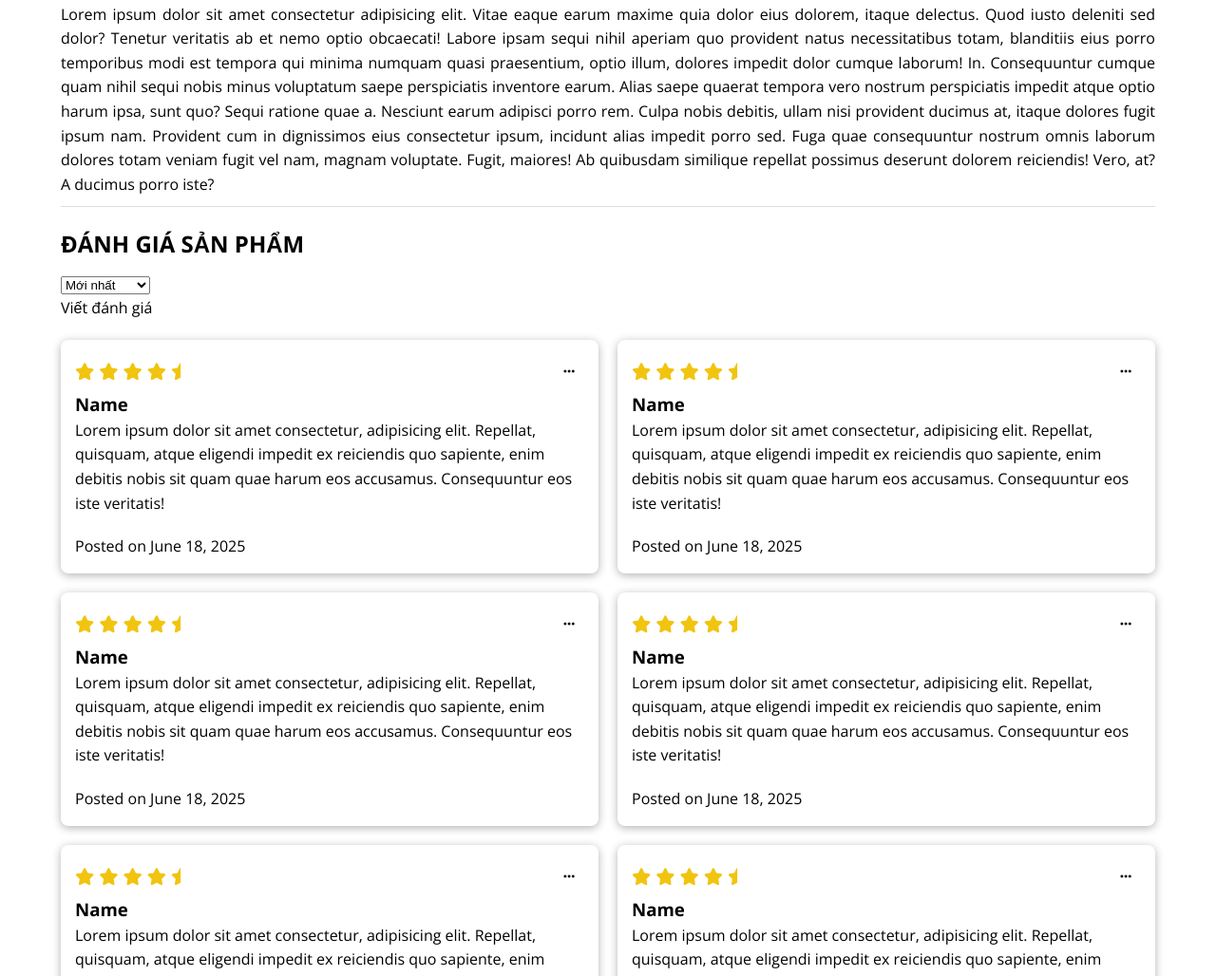
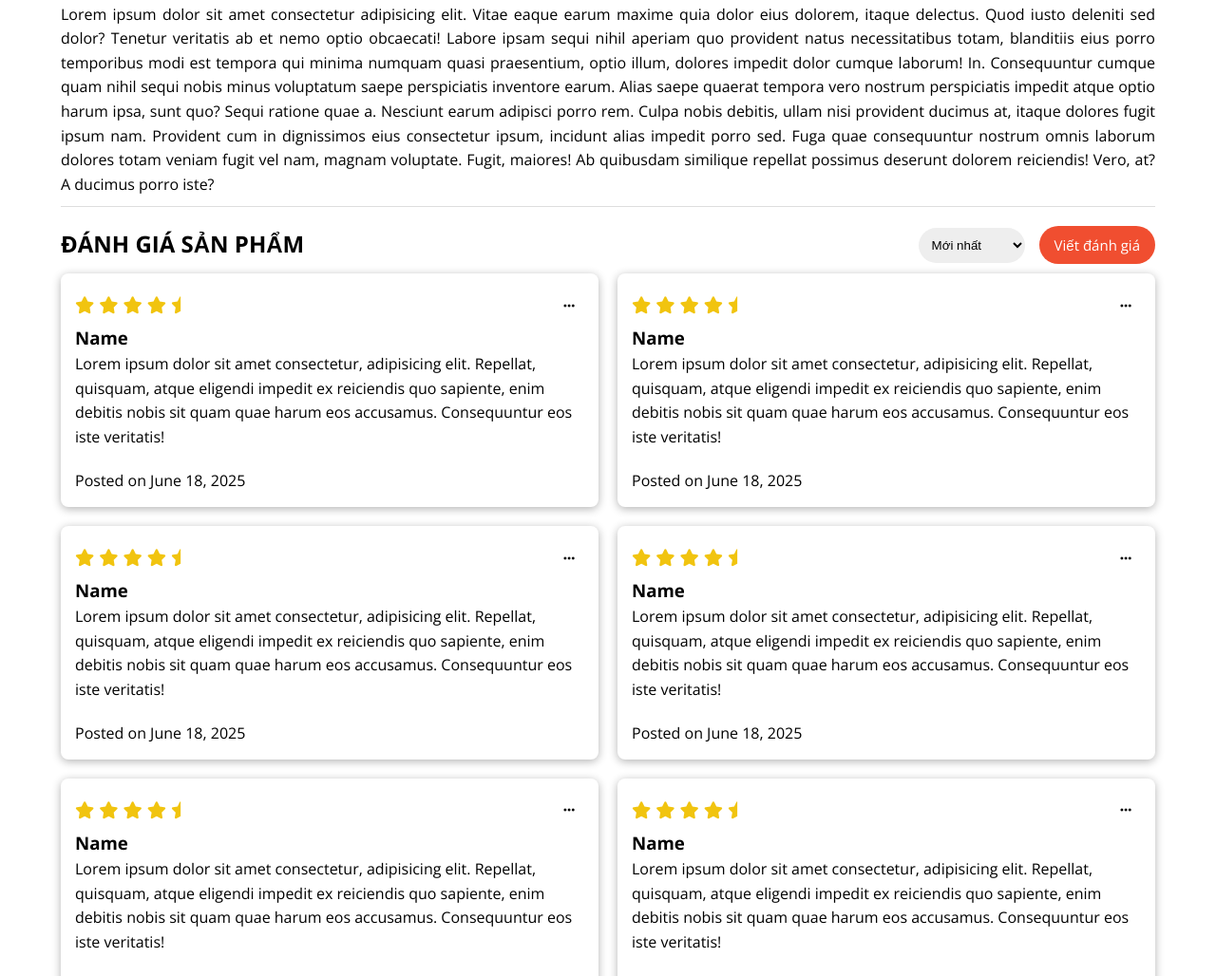
Before and after one commit to Sindy0711/LTWeb, a plain HTML site: page product-detail.html in a window 1280 px wide. Shown: the part 715-1743 px from the top of the page at 95% size. Drawn offline with nearby package versions, Linux system fonts and the light colour scheme.

Commit message:
update UI product-detail page

```diff
--- a/assets/css/style-product-detail.css
+++ b/assets/css/style-product-detail.css
@@ -269,6 +269,41 @@ body {
     flex-wrap: wrap;
 }
 
+.product-reviews .heading {
+    display: flex;
+    justify-content: space-between;
+    width: 100%;
+}
+
+.product-reviews .heading .option-group {
+    display: flex;
+    gap: 15px;
+    align-items: center;
+    margin: 10px 0;
+}
+
+.product-reviews .heading .option-group .sort {
+    background-color: #eee;
+    border-radius: 20px;
+    padding: 10px;
+    border: 0;
+    cursor: pointer;
+}
+
+.product-reviews .heading .option-group .write-btn {
+    background-color: #f04e30;
+    border-radius: 20px;
+    color: #fff;
+    padding: 8px 16px;
+    font-size: 15px;
+    cursor: pointer;
+    border: 0;
+}
+
+.product-reviews .heading .option-group .write-btn:hover {
+    background-color: rgba(240, 78, 48, 0.9);
+}
+
 .product-review-container {
     display: flex;
     flex-wrap: wrap;
```
